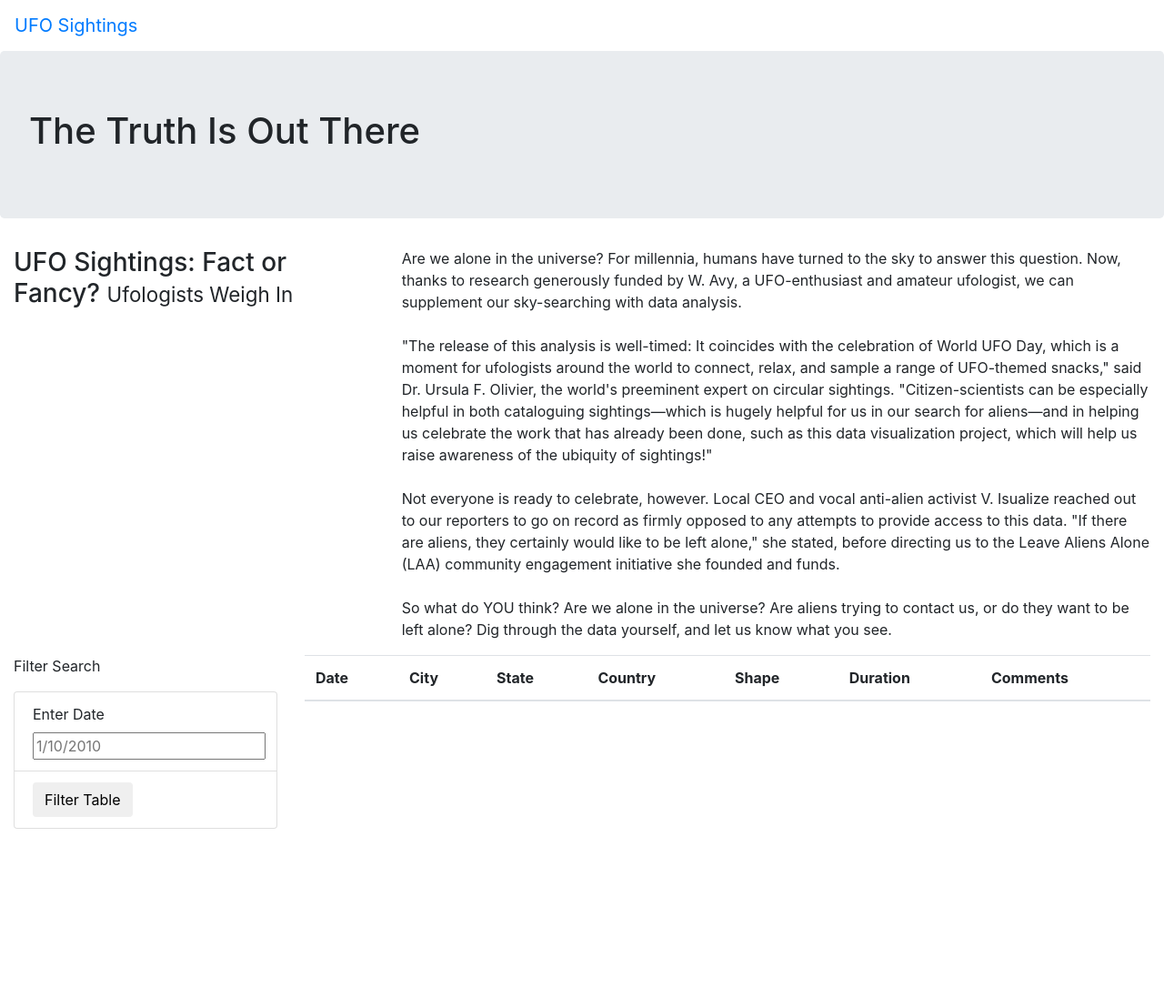
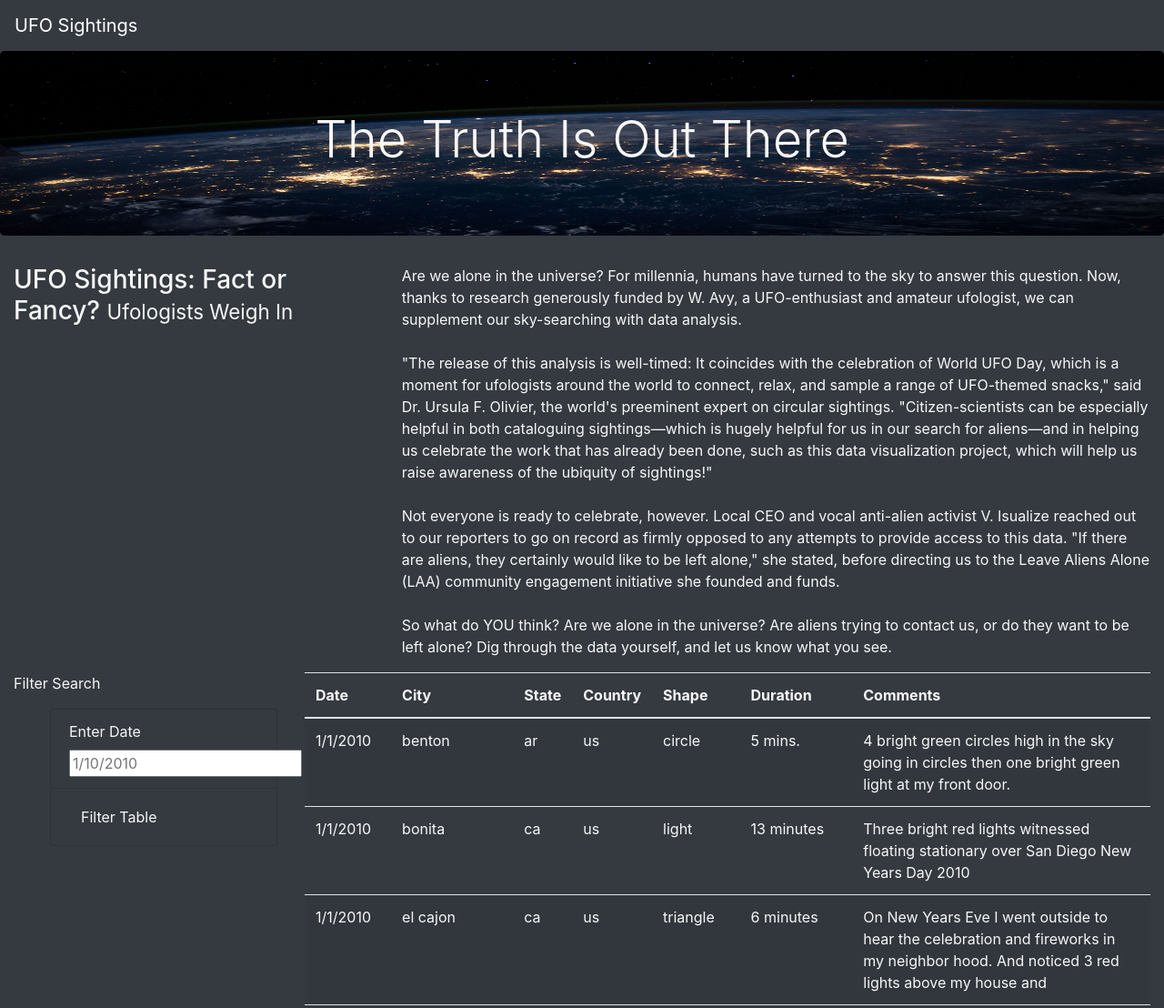
Before and after one commit to Shihab-Humayun/UFOs, a plain HTML site: page index.html in a window 1280 px wide. Shown: the top 1108 px of the page at 91% size. Before the commit the page ends 911 px from the top, so only its background shows below. Drawn offline with nearby package versions, Linux system fonts and the light colour scheme.

Commit message:
Added CSS.

```diff
--- a/index.html
+++ b/index.html
@@ -13,13 +13,13 @@
     />
     <link rel="stylesheet" href="static/css/style.css">
 </head>
-<body>
+<body class="bg-dark">
     <div class="wrapper">
-        <nav class="navbar navbar-expand-lg">
+        <nav class="navbar navbar-dark bg-dark navbar-expand-lg">
             <a class="navbar-brand" href="index.html">UFO Sightings</a>
         </nav>
         <div class="jumbotron">
-            <h1>The Truth Is Out There</h1>
+            <h1 class="display-4">The Truth Is Out There</h1>
         </div>
         <div class="container-fluid">
             <div class="row">
@@ -44,18 +44,18 @@
         <div class="container-fluid">
             <div class="row">
               <div class="col-md-3">
-                <form>
+                <form class="bg-dark">
                     <p>Filter Search</p>
+                    <ul class="bg-dark">
+                        <li class="list-group-item bg-dark">
+                            <label for="date">Enter Date</label>
+                            <input type="text" placeholder="1/10/2010" id="datetime" />
+                        </li>
+                        <li class="list-group-item bg-dark">
+                            <button id="filter-btn" type="button" class="bg-dark btn btn-default">Filter Table</button>
+                        </li>
+                    </ul>
                 </form>
-                <ul class="list-group">
-                    <li class="list-group-item">
-                        <label for="date">Enter Date</label>
-                        <input type="text" placeholder="1/10/2010" id="datetime" />
-                    </li>
-                    <li class="list-group-item">
-                        <button id="filter-btn" type="button" class="btn btn-default">Filter Table</button>
-                    </li>
-                </ul>
               </div>
               <div class="col-md-9">
                 <table class="table table-striped">
@@ -76,5 +76,8 @@
             </div>
         </div>
     </div>
+    <script src="https://cdnjs.cloudflare.com/ajax/libs/d3/4.11.0/d3.js"></script>
+    <script src="static/js/data.js"></script>
+    <script src="static/js/app.js"></script>
 </body>
 </html>
--- a/static/css/style.css
+++ b/static/css/style.css
@@ -0,0 +1,19 @@
+body {
+
+    color: #f7f7f7;
+}
+
+.jumbotron {
+    background-image: url("../images/nasa.jpg");
+    background-size: 100% 100%;
+    text-align: center;
+}
+
+.list-group-item{
+    font-family: inherit;
+    font-size: 1rem;
+}
+
+button {
+    color: #f7f7f7;
+}
```
Also changed, not shown: static/images/nasa.jpg (added).
